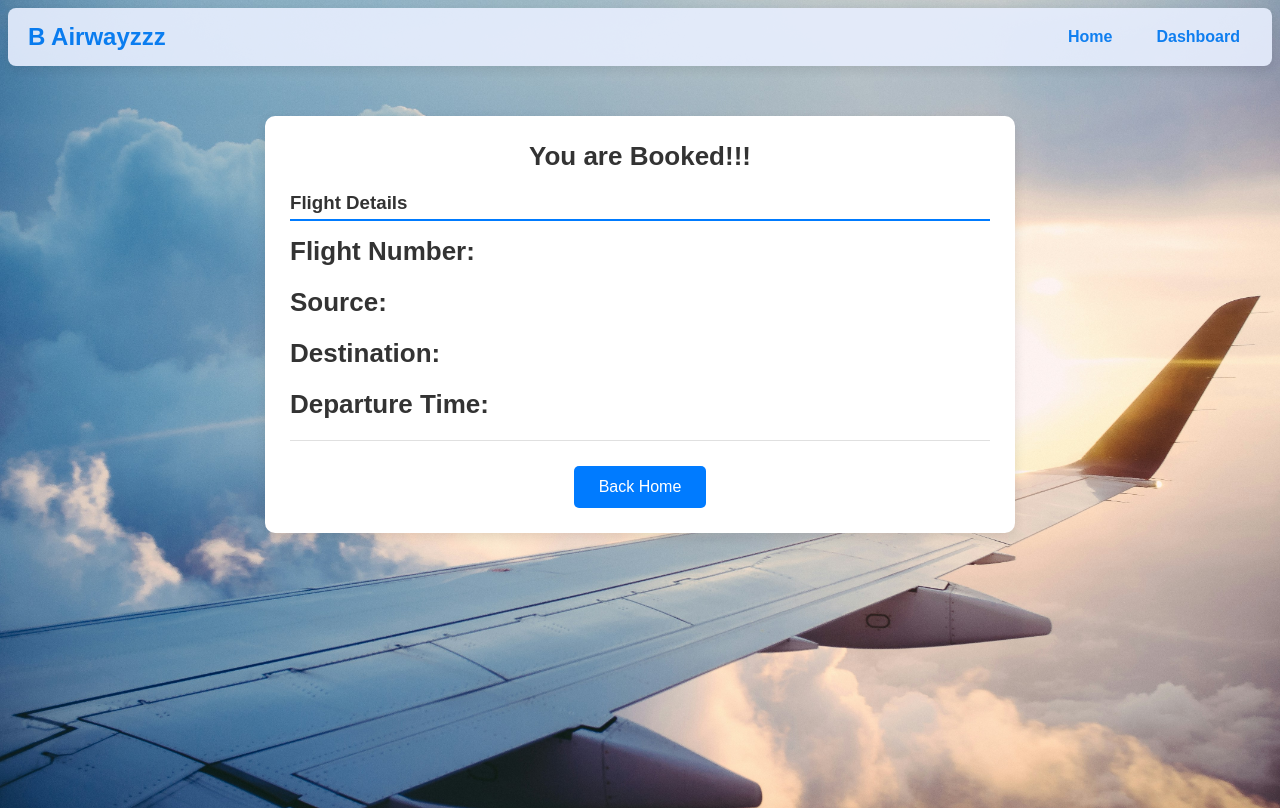
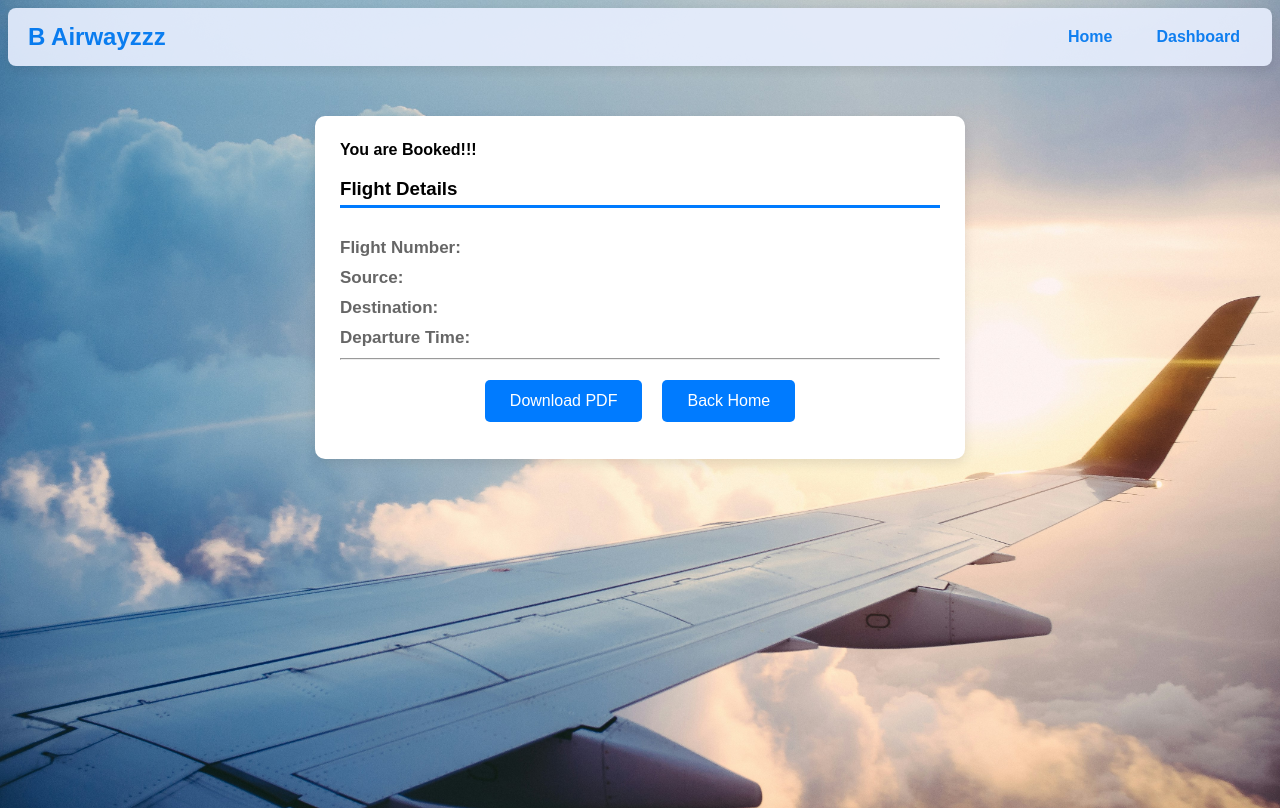
Before and after one commit to Shaveen12/Airline_frontend, an Angular app: page /confirmation in a window 1280 px wide. Built offline with nearby package versions, Linux system fonts and the light colour scheme.

Commit message:
Added PDF downloading functionality

```diff
--- a/package.json
+++ b/package.json
@@ -19,6 +19,8 @@
     "@angular/platform-browser": "^18.0.0",
     "@angular/platform-browser-dynamic": "^18.0.0",
     "@angular/router": "^18.0.0",
+    "html2canvas": "^1.4.1",
+    "jspdf": "^2.5.1",
     "rxjs": "~7.8.0",
     "tslib": "^2.3.0",
     "zone.js": "~0.14.3"
--- a/src/app/booking.service.ts
+++ b/src/app/booking.service.ts
@@ -1,6 +1,8 @@
 import { Injectable } from '@angular/core';
 import { HttpClient } from '@angular/common/http';
 import { catchError, Observable, tap, throwError } from 'rxjs';
+import { jsPDF } from 'jspdf';
+import html2canvas from 'html2canvas';
 
 @Injectable({
   providedIn: 'root',
@@ -10,7 +12,7 @@ export class BookingService {
   private bookingDetails: any = {};
   private maxSeats: number = 1;
   private selectedSeats: string[] = [];
-  private passengerDetailsArray: any[] = [];
+  private passengerDetails: any[] = [];
 
   baseUrl = 'http://localhost:3000/booking';
 
@@ -74,7 +76,7 @@ export class BookingService {
     const url = `${this.baseUrl}/addBooking`;
 
     return this.http.post(url, bookingData).pipe(
-      tap(() => this.passengerDetailsArray.push(bookingData)), // Save booking data to the service
+      tap(() => this.passengerDetails.push(bookingData)), // Save booking data to the service
       catchError((error: any) => {
         console.error('Error adding booking:', error);
         return throwError(error);
@@ -83,7 +85,7 @@ export class BookingService {
   }
 
   getPassengerDetails(): any[] {
-    return this.passengerDetailsArray;
+    return this.passengerDetails;
   }
 
   getMaxSeats(): number {
@@ -106,4 +108,52 @@ export class BookingService {
     this.maxSeats = 1;
     this.selectedSeats = [];
   }
+
+  // Method to download the passenger details as a PDF
+  downloadPassengerDetailsPdf(): void {
+    const doc = new jsPDF('p', 'mm', 'a4');
+    let yOffset = 10;
+
+    doc.setFontSize(18);
+    doc.text('Booking Details', 105, yOffset, { align: 'center' });
+    yOffset += 10;
+
+    doc.setFontSize(12);
+
+    this.passengerDetails.forEach((passenger, index) => {
+      doc.text(`Passenger ${index + 1}`, 10, yOffset);
+      yOffset += 8;
+
+      doc.text(`Schedule ID: ${passenger.schedule_id}`, 10, yOffset); // Schedule ID
+      yOffset += 8;
+      doc.text(`First Name: ${passenger.first_name}`, 10, yOffset);
+      yOffset += 8;
+      doc.text(`Last Name: ${passenger.last_name}`, 10, yOffset);
+      yOffset += 8;
+      doc.text(`Date of Birth: ${passenger.dob}`, 10, yOffset);
+      yOffset += 8;
+      doc.text(`Gender: ${passenger.gender}`, 10, yOffset);
+      yOffset += 8;
+      doc.text(`Passport Number: ${passenger.passport_number}`, 10, yOffset);
+      yOffset += 8;
+      doc.text(`Address: ${passenger.address}`, 10, yOffset);
+      yOffset += 8;
+      doc.text(`State: ${passenger.state}`, 10, yOffset);
+      yOffset += 8;
+      doc.text(`Country: ${passenger.country}`, 10, yOffset);
+      yOffset += 8;
+      doc.text(`Seat Number: ${passenger.seat_no}`, 10, yOffset);
+      yOffset += 8;
+      doc.text(`Ticket Type: ${passenger.ticket_type}`, 10, yOffset);
+      yOffset += 12; // Additional space after each passenger
+
+      // Check if we need to add a new page
+      if (yOffset > 270) {
+        doc.addPage();
+        yOffset = 10;
+      }
+    });
+
+    doc.save('Passenger_Details.pdf');
+  }
 }
--- a/src/app/confirmation/confirmation.component.css
+++ b/src/app/confirmation/confirmation.component.css
@@ -1,73 +1,45 @@
 .confirmation-container {
-    max-width: 700px;
+    max-width: 600px;
     margin: 50px auto;
     padding: 25px;
     background-color: #ffffff;
     border-radius: 10px;
     box-shadow: 0 4px 12px rgba(0, 0, 0, 0.1);
-    font-family: 'Arial', sans-serif;
-    text-align: center;
+    /* text-align: ; */
   }
 
-  .confirmation-container strong {
-    display: block;
-    font-size: 26px;
-    color: #333333;
+  .confirmation-container h3 {
     margin-bottom: 20px;
+    border-bottom: 3px solid #007bff;
+    display: inline-block;
+    padding-bottom: 5px;
+    width: 100%;
   }
 
-  .flight-details, .passenger-details {
-    text-align: left;
-    margin-bottom: 25px;
+  .confirmation-container p {
+    font-size: 17px;
+    color: #666666;
+    margin: 10px 0;
   }
 
-  .flight-details h3, .passenger-details h4 {
-    color: #333333;
-    margin-top: 0;
-    margin-bottom: 15px;
-    border-bottom: 2px solid #007bff;
-    padding-bottom: 5px;
-  }
-
-  .flight-details p, .passenger-details p {
-    font-size: 17px;
-    color: #666666;
-    margin: 8px 0;
-  }
-
-  .navigate-button {
-    background-color: #007bff;
-    color: white;
+  button.navigate-button {
     padding: 12px 25px;
+    margin: 12px 10px; /* Added margin to separate the buttons */
     border: none;
     border-radius: 5px;
     cursor: pointer;
     font-size: 16px;
+    background-color: #007bff;
+    color: white;
     transition: background-color 0.3s ease, transform 0.2s ease;
-    display: inline-block;
   }
 
-  .navigate-button:hover {
+  button.navigate-button:hover {
     background-color: #0056b3;
     transform: translateY(-3px);
   }
 
-  .passenger-details {
-    padding: 15px;
-    background-color: #f9f9f9;
-    border-left: 5px solid #007bff;
-    border-radius: 8px;
-    box-shadow: 0 2px 8px rgba(0, 0, 0, 0.05);
-    transition: transform 0.2s ease-in-out, background-color 0.3s ease;
+  .buttons {
+    display: flex;
+    justify-content: center;
   }
-
-  .passenger-details:hover {
-    transform: translateY(-5px);
-    background-color: #e9f7ff;
-  }
-
-  hr {
-    border: none;
-    border-top: 1px solid #e0e0e0;
-    margin: 20px 0;
-  }
--- a/src/app/confirmation/confirmation.component.html
+++ b/src/app/confirmation/confirmation.component.html
@@ -25,7 +25,11 @@
         <p><strong>Seat Number:</strong> {{ passenger.seat_no }}</p>
         <p><strong>Ticket Type:</strong> {{ passenger.ticket_type }}</p>
     </div>
+    <div class="buttons">
+        <button class="navigate-button" (click)="downloadPdf()">Download PDF</button> <!-- Download PDF Button -->
 
-    <!-- Back to Home Button -->
-    <button class="navigate-button" (click)="navigateToRoute()">Back Home</button>
+        <!-- Back to Home Button -->
+        <button class="navigate-button" (click)="navigateToRoute()">Back Home</button>
+    </div>
+
 </div>
--- a/src/app/confirmation/confirmation.component.ts
+++ b/src/app/confirmation/confirmation.component.ts
@@ -26,4 +26,9 @@ export class ConfirmationComponent {
   navigateToRoute() {
     this.router.navigate(['']);
   }
+
+  downloadPdf() {
+    this.bookingService.downloadPassengerDetailsPdf();
+  }
+
 }
```
Also changed, not shown: 1 other file (tests, documents, lock files or other folders).
